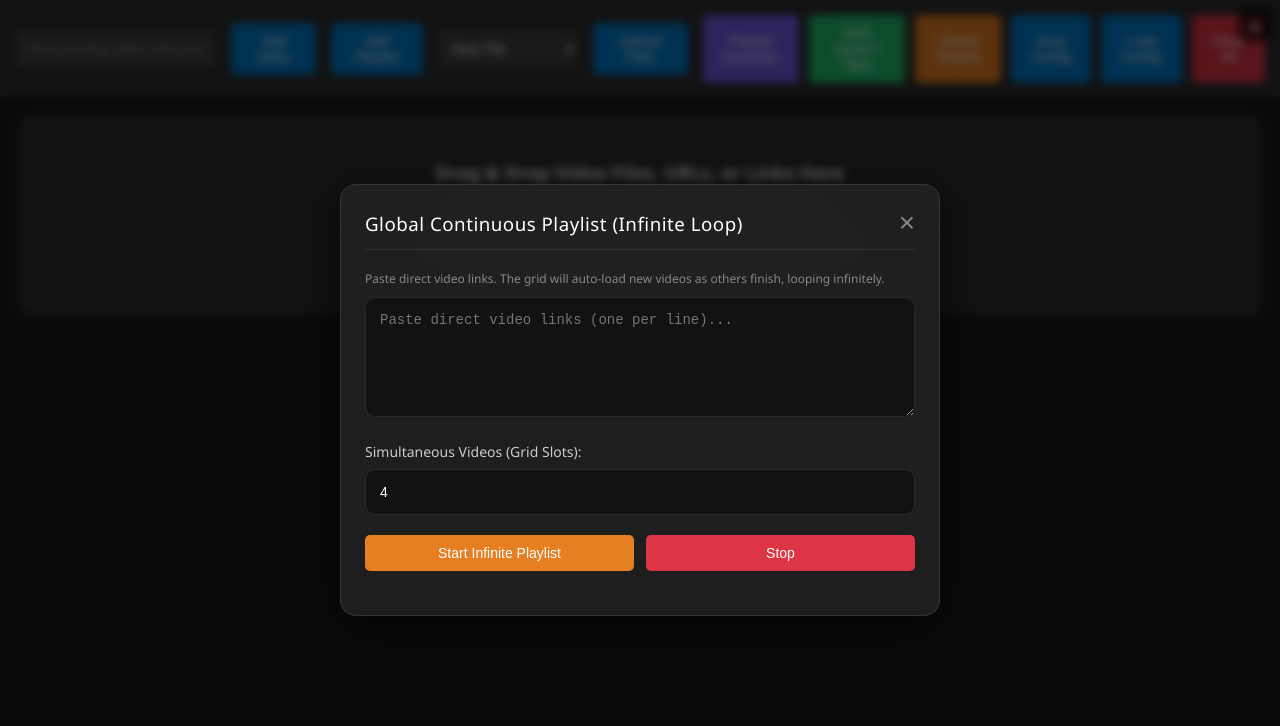
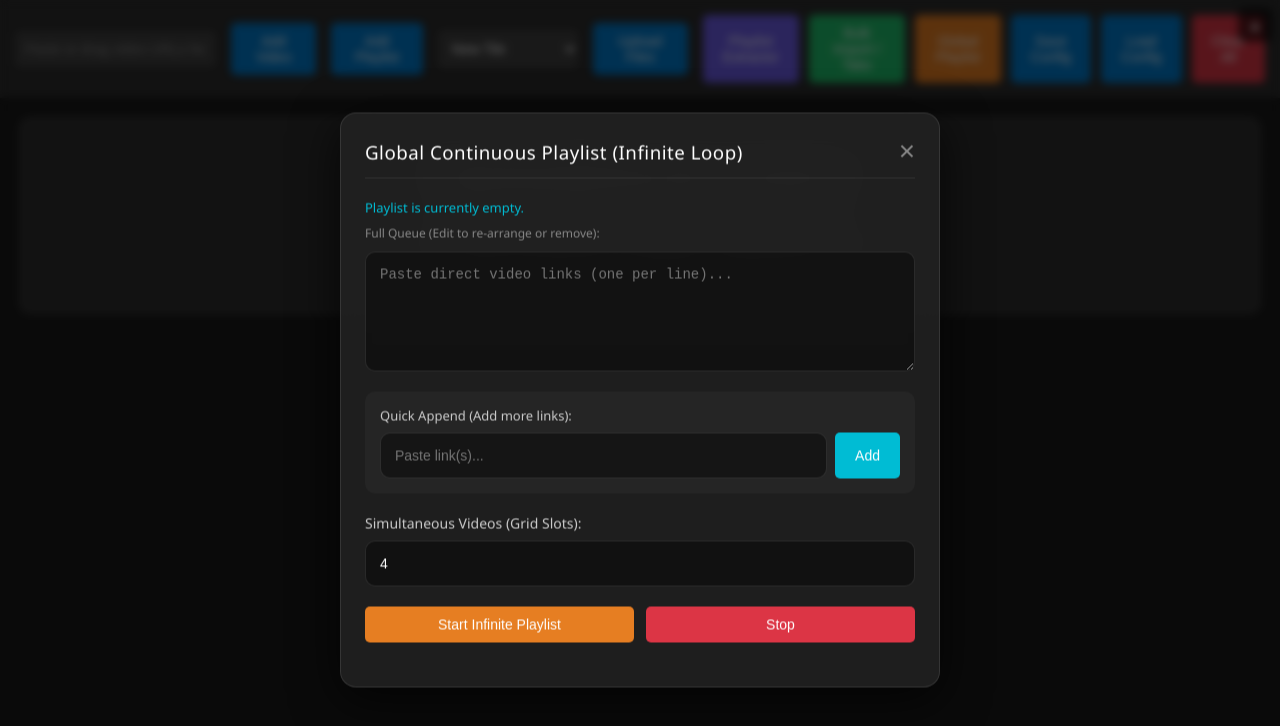
Before and after one commit to zirkumflex567-sketch/gridplay-htown-custom, a plain HTML site: page index.html in a window 1280 px wide. Both pictures are taken after a click on the button "Global Playlist". Drawn offline with nearby package versions, Linux system fonts and the light colour scheme.

Commit message:
feat: enhance Global Playlist UI with current links view and Quick Append field

```diff
--- a/index.html
+++ b/index.html
@@ -430,8 +430,17 @@
                     <button class="close-btn" onclick="toggleGlobalPlaylistModule()">×</button>
                 </div>
                 <div class="module-content">
-                    <p style="font-size: 12px; color: #888; margin-bottom: 10px;">Paste direct video links. The grid will auto-load new videos as others finish, looping infinitely.</p>
-                    <textarea id="globalPlaylistInput" placeholder="Paste direct video links (one per line)..." class="module-input" style="height: 120px;"></textarea>
+                    <p id="globalPlaylistStats" style="font-size: 13px; color: #00bcd4; margin-bottom: 8px; font-weight: 500;">Playlist is currently empty.</p>
+                    <p style="font-size: 12px; color: #888; margin-bottom: 10px;">Full Queue (Edit to re-arrange or remove):</p>
+                    <textarea id="globalPlaylistInput" placeholder="Paste direct video links (one per line)..." class="module-input" style="height: 120px; margin-bottom: 15px;"></textarea>
+
+                    <div style="margin-bottom: 20px; padding: 15px; background: rgba(255,255,255,0.03); border-radius: 10px;">
+                        <label style="font-size: 13px; color: #ccc; display: block; margin-bottom: 8px;">Quick Append (Add more links):</label>
+                        <div style="display: flex; gap: 8px;">
+                            <input type="text" id="globalQuickAppend" placeholder="Paste link(s)..." class="module-input" style="margin-bottom: 0; flex: 1;">
+                            <button class="btn" onclick="appendGlobalPlaylistLinks()" style="background: #00bcd4;">Add</button>
+                        </div>
+                    </div>
 
                     <div style="margin-bottom: 20px;">
                         <label style="font-size: 14px; color: #ccc; display: block; margin-bottom: 8px;">Simultaneous Videos (Grid Slots):</label>
@@ -1474,12 +1483,25 @@
         function toggleGlobalPlaylistModule() {
             const module = document.getElementById('globalPlaylistModule');
             const overlay = document.getElementById('modalOverlay');
+            const input = document.getElementById('globalPlaylistInput');
             const isVisible = module.style.display === 'block';
 
             closeAllModules();
             if (!isVisible) {
+                // Pre-populate if active
+                if (isGlobalPlaylistActive && globalPlaylistLinks.length > 0) {
+                    input.value = globalPlaylistLinks.join('\n');
+                    updateGlobalPlaylistStats();
+                }
                 module.style.display = 'block';
                 overlay.style.display = 'block';
+            }
+        }
+
+        function updateGlobalPlaylistStats() {
+            const stats = document.getElementById('globalPlaylistStats');
+            if (stats && globalPlaylistLinks.length > 0) {
+                stats.textContent = `Queue: ${globalPlaylistLinks.length} videos | Current Index: ${globalPlaylistIndex % globalPlaylistLinks.length + 1}`;
             }
         }
 
@@ -1638,8 +1660,38 @@
             globalPlaylistTargetCount = parseInt(countInput.value) || globalPlaylistTargetCount;
 
             showNotification(`Global Playlist updated! Scaling to ${globalPlaylistTargetCount} slots...`, 'info');
+            updateGlobalPlaylistStats();
             checkGlobalPlaylistFill();
             toggleGlobalPlaylistModule();
+        }
+
+        function appendGlobalPlaylistLinks() {
+            const quickInput = document.getElementById('globalQuickAppend');
+            const textarea = document.getElementById('globalPlaylistInput');
+            const raw = quickInput.value.trim();
+            const newLinks = raw.split(/[\n,\s]+/).map(l => l.trim()).filter(l => l && isValidUrl(l));
+
+            if (newLinks.length === 0) {
+                showNotification('Please enter at least one valid link', 'warning');
+                return;
+            }
+
+            // Append to internal list
+            globalPlaylistLinks = [...globalPlaylistLinks, ...newLinks];
+
+            // Sync UI textarea if it's open
+            if (textarea.value.trim()) {
+                textarea.value += '\n' + newLinks.join('\n');
+            } else {
+                textarea.value = newLinks.join('\n');
+            }
+
+            quickInput.value = '';
+            showNotification(`Added ${newLinks.length} videos to queue! Total: ${globalPlaylistLinks.length}`, 'success');
+            updateGlobalPlaylistStats();
+
+            // If we weren't active before, maybe we should start? No, let the user hit Start.
+            // But if we ARE active, the loop will naturally pick them up.
         }
 
         function stopGlobalPlaylist() {
```
